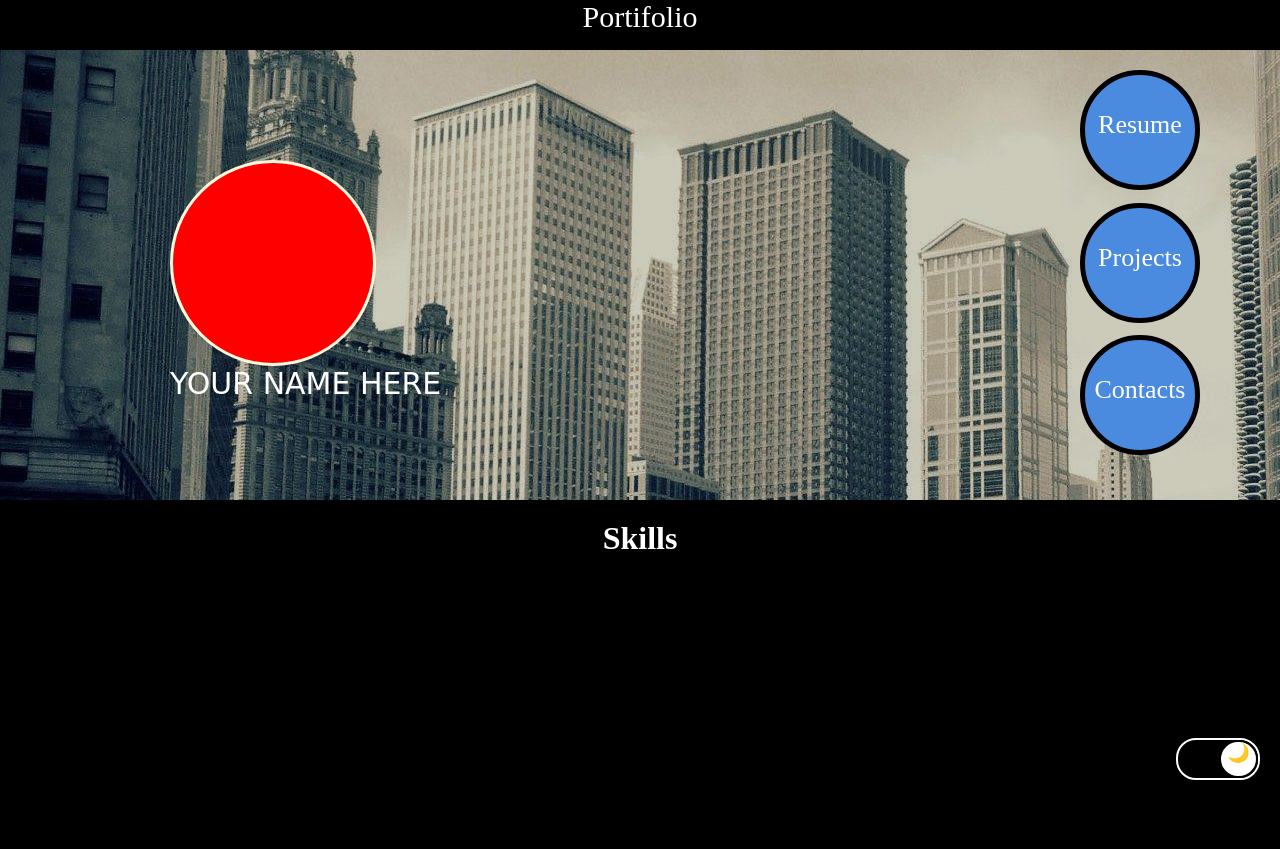
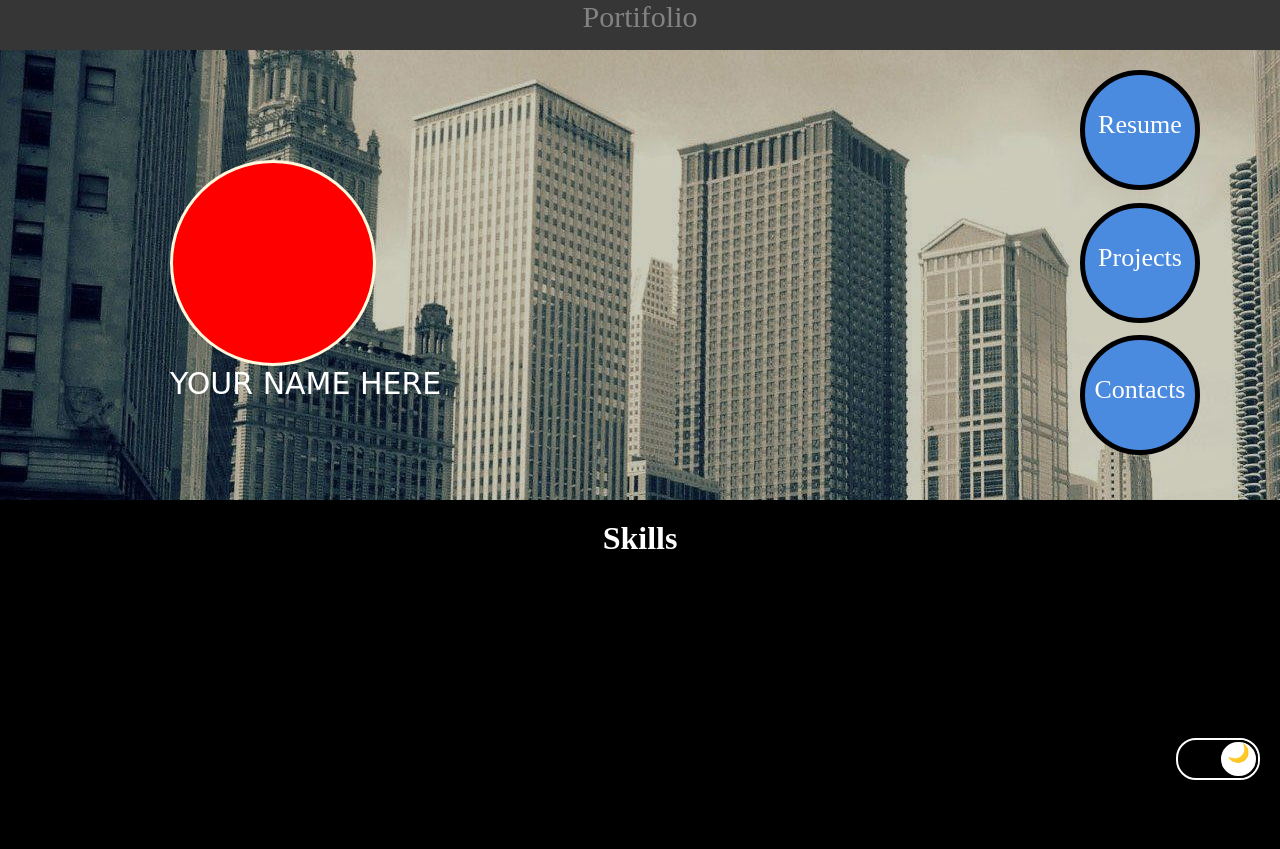
Before and after one commit to sunil-hash706/111, a PHP site: page / in a window 1280 px wide; the page is wider, and only the part inside the window is pictured. Shown: the top 849 px of that part. Run offline with PHP 8.4, Linux system fonts and the light colour scheme.

Commit message:
Update page.css

```diff
--- a/page.css
+++ b/page.css
@@ -22,10 +22,15 @@
 }
 
 nav {
+    margin: 0;
     position: fixed;
+    left: 0;
+    right: 0;
     height: 50px;
     z-index: 2;
+    display: flex;
     background-color: rgb(78, 77, 78);
+    justify-content: space-around;
     opacity: 0.7;
 }
 
```
